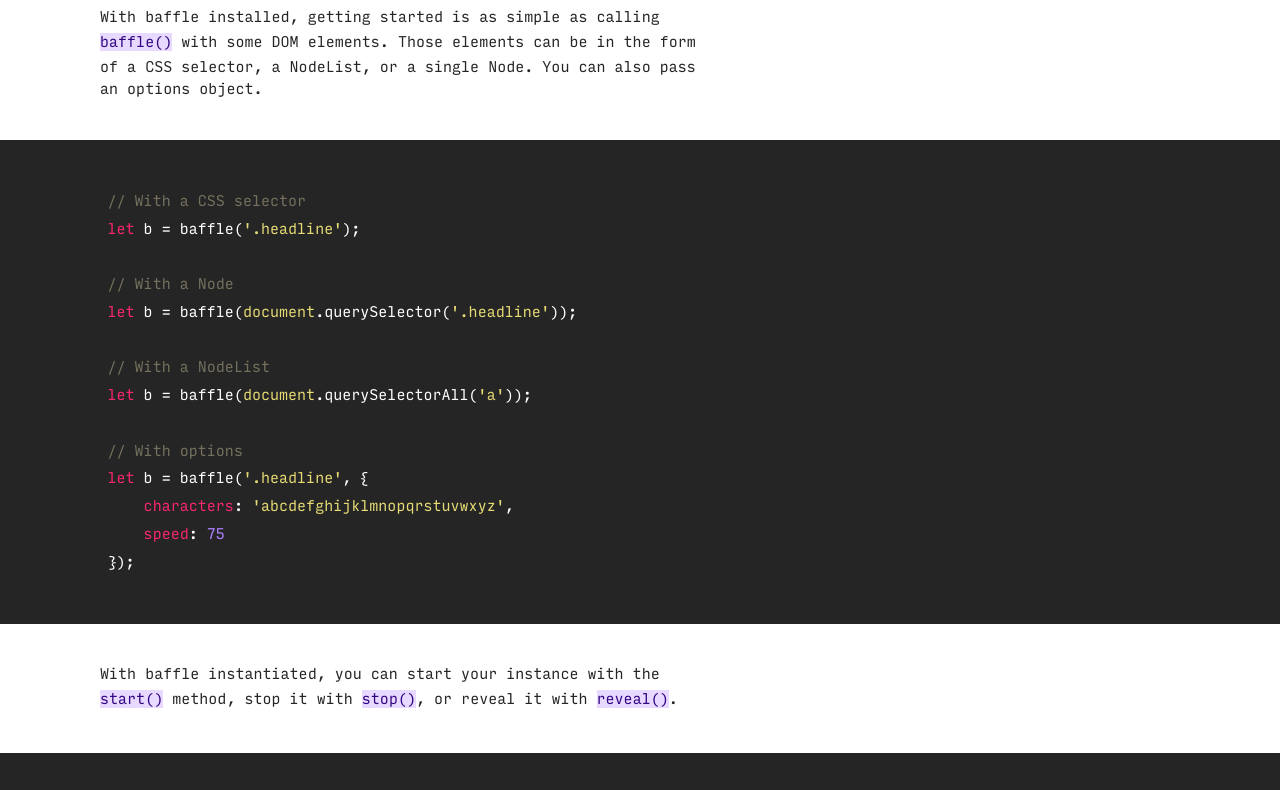
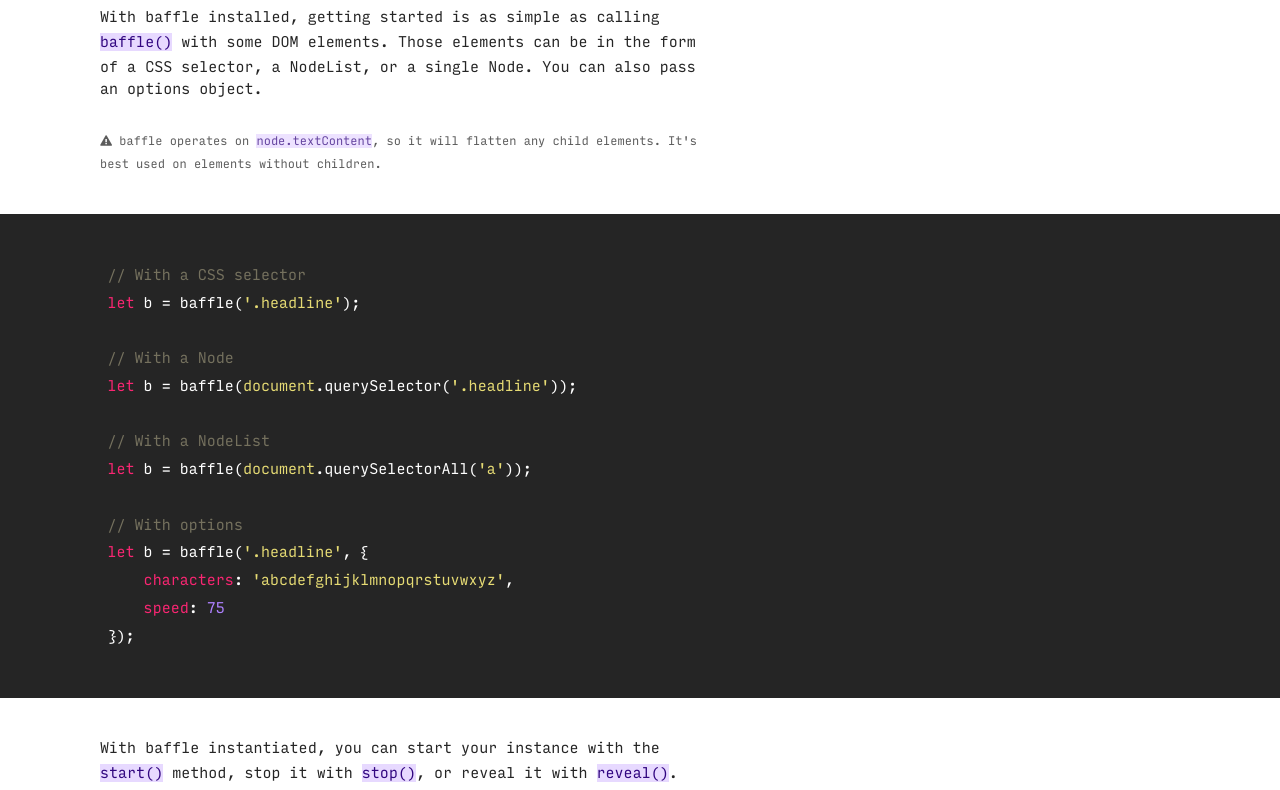
Before and after one commit to camwiegert/baffle, a website built with webpack: page index.html in a window 1280 px wide. Shown: the part 1160-1950 px from the top of the page. Built offline with nearby package versions, Linux system fonts and the light colour scheme.

Commit message:
Add license, author, DOM warning

```diff
--- a/assets/css/main.scss
+++ b/assets/css/main.scss
@@ -151,3 +151,11 @@ section {
 #support ul {
     margin-bottom: 2em;
 }
+
+#basics .dom-warning {
+    opacity: 0.75;
+    margin-top: 2em;
+    .octicon {
+        font-size: 1em;
+    }
+}
--- a/index.html
+++ b/index.html
@@ -39,6 +39,7 @@ someAsyncFunction(result => {
             <div class="wrap">
                 <h3 class="sectionHeader"><a href="#basics">Basic Usage</a></h3>
                 <p>With baffle installed, getting started is as simple as calling <code>baffle()</code> with some DOM elements. Those elements can be in the form of a CSS selector, a NodeList, or a single Node. You can also pass an options object.</p>
+                <p class="dom-warning"><small><i class="octicon octicon-alert"></i> baffle operates on <code>node.textContent</code>, so it will flatten any child elements. It's best used on elements without children.</small></p>
             </div>
 <pre class="codeBlock"><code class="javascript">// With a CSS selector
 let b = baffle('.headline');
@@ -182,6 +183,11 @@ baffle('.someSelector')
             </div>
         </section>
 
+        <section class="wrap">
+                <div><strong>License</strong> MIT</div>
+                <div><strong>Made By</strong> <a href="http://camwiegert.com">Cam Wiegert</a></div>
+        </section>
+
         <script src="./dist/baffle.min.js"></script>
         <script src="./assets/js/main.bundle.js"></script>
     </body>
```
Also changed, not shown: assets/css/main.min.css.
